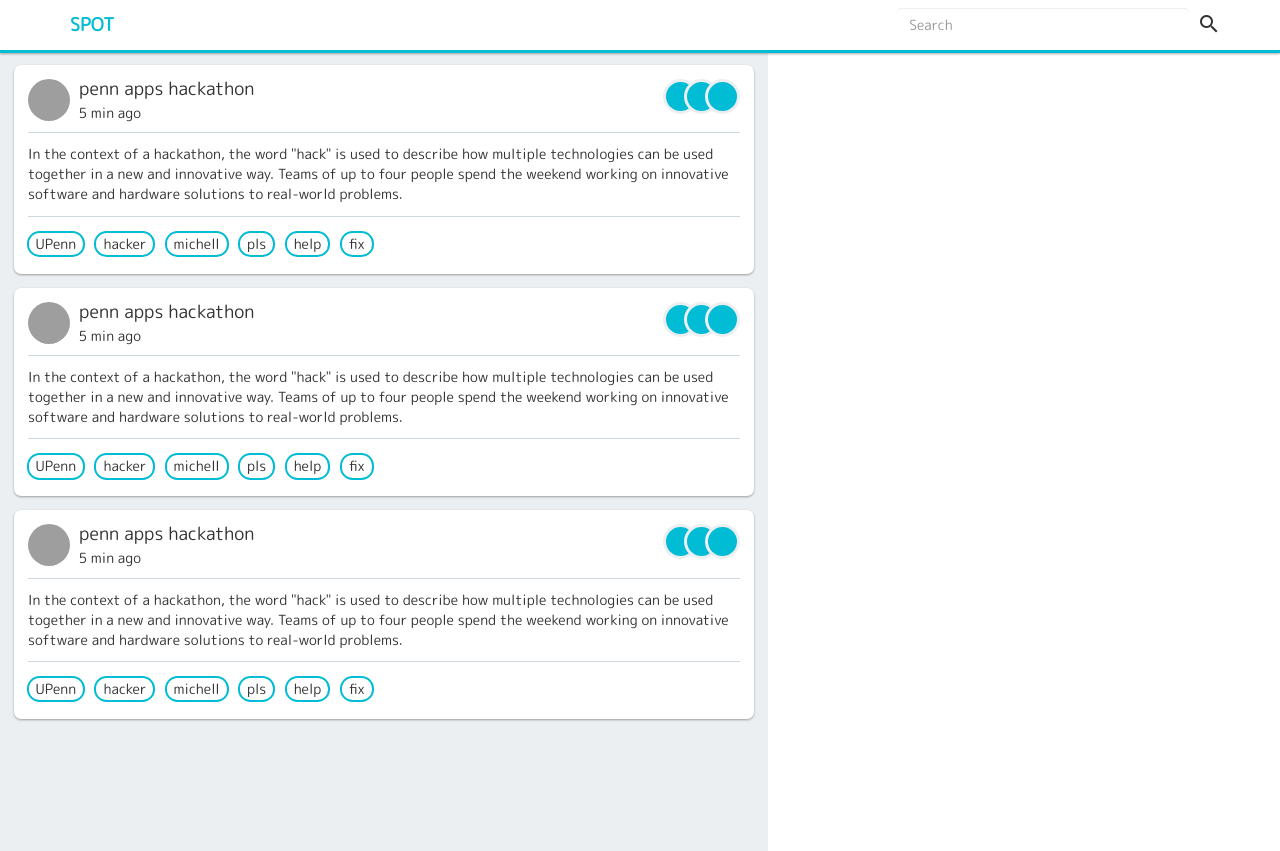
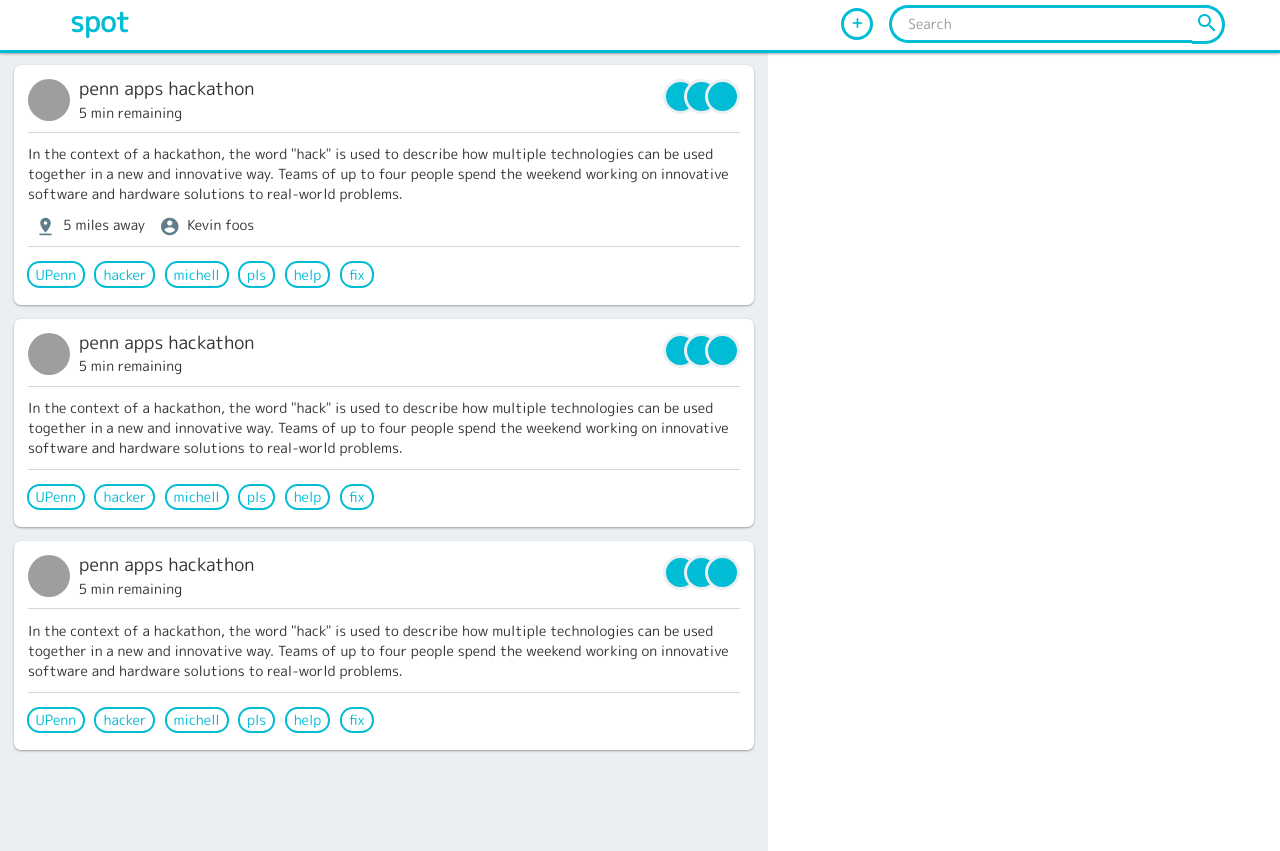
Before and after one commit to grychi/spot, a website: page www/index.html in a window 1280 px wide. Drawn offline with nearby package versions, Linux system fonts and the light colour scheme; some packages are replaced by stand-ins of ours; grey boxes are pictures that could not be loaded.

Commit message:
yass, make it all pretty

```diff
--- a/www/css/style.css
+++ b/www/css/style.css
@@ -12,6 +12,8 @@
 }
 .navbar-default .navbar-brand {
 	color: #00BCD4;
+	font-size: 2em;
+	line-height: 0.5;
 }
 .navbar-default {
 	border: none;
@@ -47,7 +49,7 @@
 }
 
 form.form-inline.my-2.my-lg-0 {
-    margin-top: 8px;
+    margin-top: 5px;
 }
 
 .activity {
@@ -61,13 +63,24 @@ form.form-inline.my-2.my-lg-0 {
 }
 
 #searchIn {
-	border: none;
+	border: solid 3px #00bcd4;
+	box-shadow: none;
+	padding: 16px;
+	border-right: none;
+	border-radius: 2em 0 0 2em;
+	font-size: 1em;
 }
 
 #searchBtn {
-	line-height: 1;
+	line-height: 1.05;
 	padding: 3px;
 	background-color: white;
+	border: solid 3px #00bcd4;
+	color: #00bcd4;
+	border-radius: 0em 2em 2em 0em;
+	border-left: none;
+	margin-left: -4px;
+	outline: none;
 }
 
 .icon img {
@@ -131,6 +144,51 @@ form.form-inline.my-2.my-lg-0 {
 	border: solid 2px #00bcd4;
 	border-radius: 0.9em;
 	margin: 0.2em;
+	color: #00bcd4;
+	cursor: pointer;
+}
+.tag:hover {
+	background-color: #00bcd4;
+	color: white;
+}
+
+#createBtn {
+	background: white;
+	border: solid 3px #00bcd4;
+	height: 2em;
+	width: 2em;
+	font-size: 16px;
+	font-weight: bold;
+	color: #00bcd4;
+	text-align: center;
+	border-radius: 50%;
+	margin: 0.5em 1em;
+	cursor: pointer;
+}
+#createBtn:hover {
+	background: #00bcd4;
+	color: white;
+}
+
+.location, .creator {
+	position: relative;
+}
+.additionalInfo i {
+	color: #607D8B;
+	position: absolute;
+	left: 0;
+	top: 0.2em;
+	font-size: 1.5em;
+}
+
+.distance, .username {
+	margin-left: 2em;
+	line-height: 2;
+}
+
+.additionalInfo > div{
+	float: left;
+	margin: 0.5em;
 }
 
 @media (min-width: 640px) {
--- a/www/index.html
+++ b/www/index.html
@@ -36,12 +36,15 @@
 					<span class="icon-bar"></span>
 					<span class="icon-bar"></span>
 				</button>
-				<a class="navbar-brand" href="#">SPOT</a>
+				<a class="navbar-brand" href="#">spot</a>
 			</div>
 			<div id="navbar" class="navbar-collapse collapse">
 
 				<ul class="nav navbar-nav navbar-right">
 					<!-- <li><a href="../navbar/">Default</a></li> -->
+					<li>
+						<div id="createBtn">+</div>
+					</li>
 					<li>
 						<form class="form-inline my-2 my-lg-0">
 							<input id="searchIn" class="form-control mr-sm-2" type="search" placeholder="Search" aria-label="Search">
@@ -61,7 +64,56 @@
 			<div class="header">
 				<div class="icon"><img src="http://houseofbots.com/images/news/1373/cover.png"></div>
 				<h4 class="title">penn apps hackathon</h4>
-				<div class="timestamp">5 min ago</div>
+				<div class="timestamp">5 min remaining</div>
+				<div class="attendees">
+					<div class="attendee"></div>
+					<div class="attendee"></div>
+					<div class="attendee"></div>
+				</div>
+			</div>
+			<hr>
+			<div class="body">
+				<div class="description">
+					In the context of a hackathon, the word "hack" is used to describe how multiple technologies can be used together
+					in a new and innovative way. Teams of up to four people spend the weekend working on innovative software and
+					hardware solutions to real-world problems.
+					<div class="additionalInfo">
+						<div class="location">
+							<i class="material-icons">
+								pin_drop
+							</i>
+							<div class="distance">
+								5 miles away
+							</div>
+						</div>
+						<div class="creator">
+							<i class="material-icons">
+								account_circle
+							</i>
+							<div class="username">
+								Kevin foos
+							</div>
+						</div>
+					</div>
+				</div>
+				<hr>
+				<div class="tags">
+					<div class="tag">UPenn</div>
+					<div class="tag">hacker</div>
+					<div class="tag">michell</div>
+					<div class="tag">pls</div>
+					<div class="tag">help</div>
+					<div class="tag">fix</div>
+				</div>
+			</div>
+		</div>
+
+
+		<div class="activity">
+			<div class="header">
+				<div class="icon"><img src="http://houseofbots.com/images/news/1373/cover.png"></div>
+				<h4 class="title">penn apps hackathon</h4>
+				<div class="timestamp">5 min remaining</div>
 				<div class="attendees">
 					<div class="attendee"></div>
 					<div class="attendee"></div>
@@ -92,38 +144,7 @@
 			<div class="header">
 				<div class="icon"><img src="http://houseofbots.com/images/news/1373/cover.png"></div>
 				<h4 class="title">penn apps hackathon</h4>
-				<div class="timestamp">5 min ago</div>
-				<div class="attendees">
-					<div class="attendee"></div>
-					<div class="attendee"></div>
-					<div class="attendee"></div>
-				</div>
-			</div>
-			<hr>
-			<div class="body">
-				<div class="description">
-					In the context of a hackathon, the word "hack" is used to describe how multiple technologies can be used together
-					in a new and innovative way. Teams of up to four people spend the weekend working on innovative software and
-					hardware solutions to real-world problems.
-				</div>
-				<hr>
-				<div class="tags">
-					<div class="tag">UPenn</div>
-					<div class="tag">hacker</div>
-					<div class="tag">michell</div>
-					<div class="tag">pls</div>
-					<div class="tag">help</div>
-					<div class="tag">fix</div>
-				</div>
-			</div>
-		</div>
-
-
-		<div class="activity">
-			<div class="header">
-				<div class="icon"><img src="http://houseofbots.com/images/news/1373/cover.png"></div>
-				<h4 class="title">penn apps hackathon</h4>
-				<div class="timestamp">5 min ago</div>
+				<div class="timestamp">5 min remaining</div>
 				<div class="attendees">
 					<div class="attendee"></div>
 					<div class="attendee"></div>
@@ -156,7 +177,9 @@
 
 	</div>
 
+	<!--
 	<script async defer src="https://maps.googleapis.com/maps/api/js?key=AIzaSyBAiaGvlKOdOpB-KHpiOmIg3DQZBY_oGp0&callback=initMap"></script>
+-->
 
 </body>
 
```
